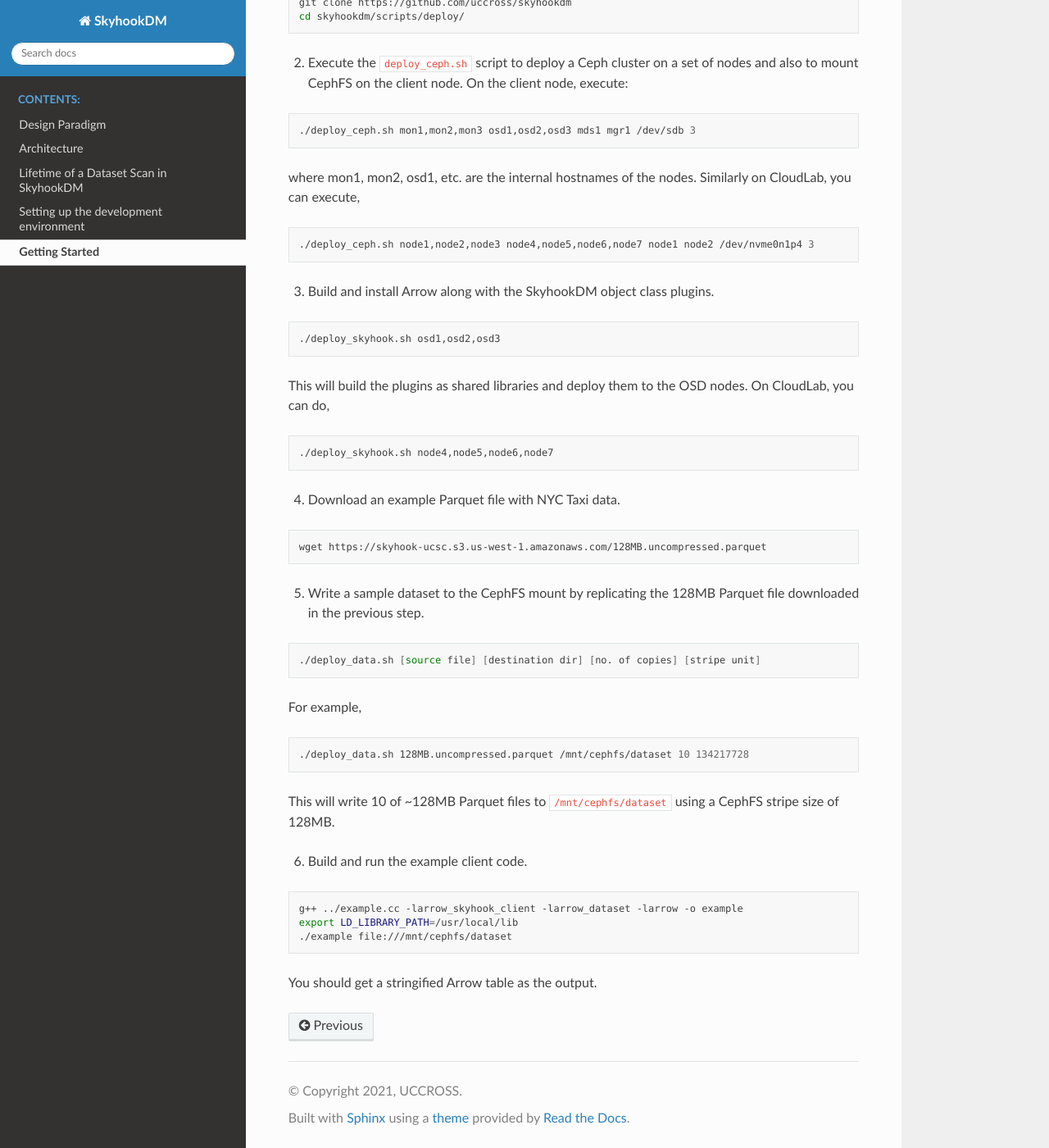
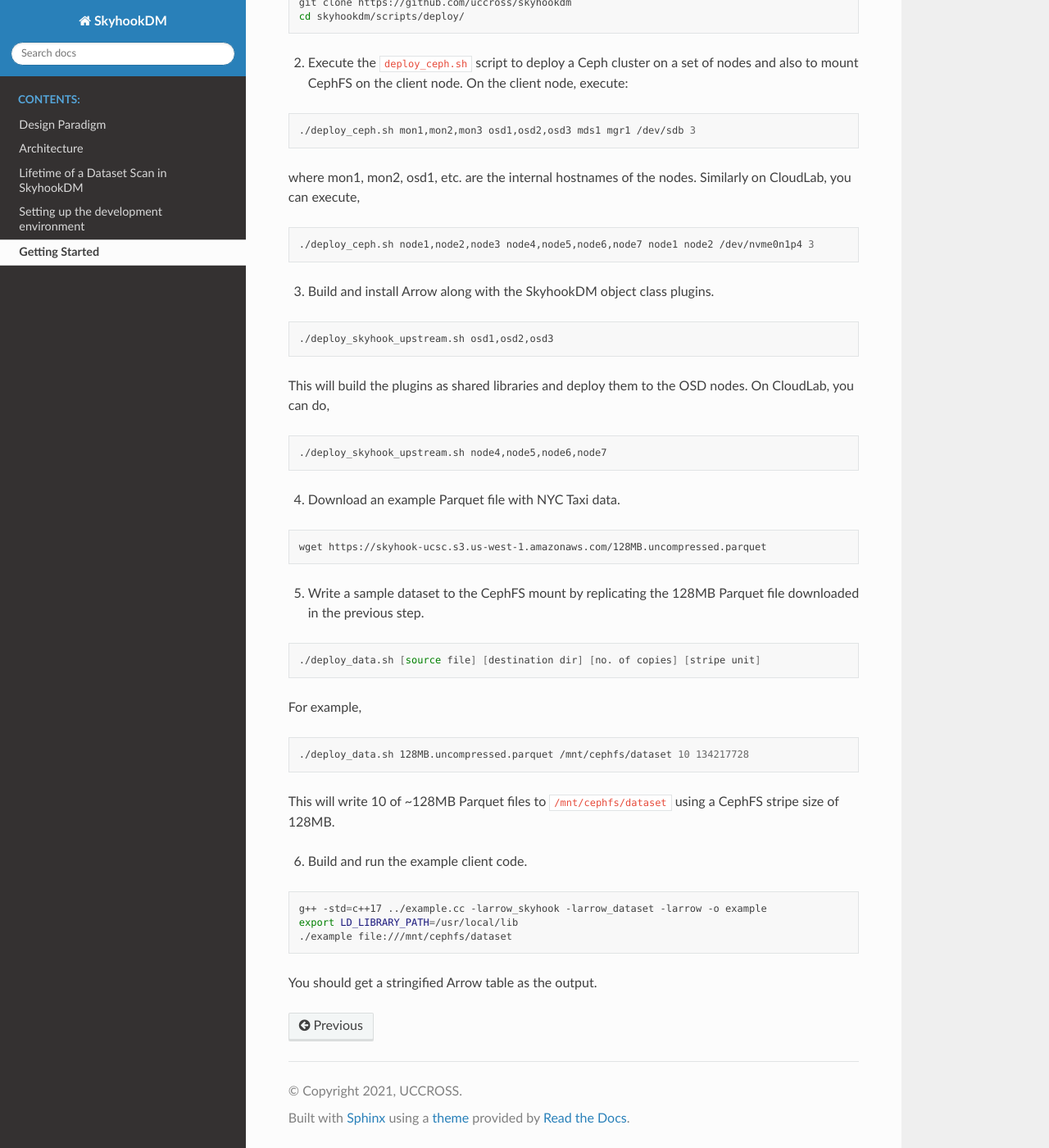
Before and after one commit to uccross/skyhookdm, a Sphinx documentation site: the page built from docs/source/getting_started.md, in a window 1280 px wide and 1400 px high, scrolled down 250 px. Shown: the whole window at 82% size. Built offline with Sphinx 7.4.7 and the Read the Docs theme 2.0.0, drawn with Linux system fonts in a browser that asks for light colours.

````diff
--- a/docs/source/getting_started.md
+++ b/docs/source/getting_started.md
@@ -20,12 +20,12 @@ where mon1, mon2, osd1, etc. are the internal hostnames of the nodes. Similarly
 3. Build and install Arrow along with the SkyhookDM object class plugins.
 
 ```bash
-./deploy_skyhook.sh osd1,osd2,osd3
+./deploy_skyhook_upstream.sh osd1,osd2,osd3
 ```
 This will build the plugins as shared libraries and deploy them to the OSD nodes. On CloudLab, you can do,
 
 ```bash
-./deploy_skyhook.sh node4,node5,node6,node7
+./deploy_skyhook_upstream.sh node4,node5,node6,node7
 ```
 
 4. Download an example Parquet file with NYC Taxi data.
@@ -48,7 +48,7 @@ This will write 10 of ~128MB Parquet files to `/mnt/cephfs/dataset` using a Ceph
 
 6. Build and run the example client code.
 ```bash
-g++ ../example.cc -larrow_skyhook_client -larrow_dataset -larrow -o example
+g++ -std=c++17 ../example.cc -larrow_skyhook -larrow_dataset -larrow -o example
 export LD_LIBRARY_PATH=/usr/local/lib
 ./example file:///mnt/cephfs/dataset
 ```
````
